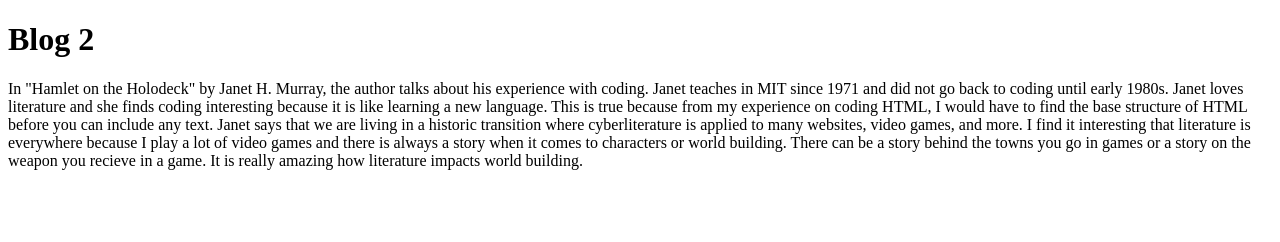
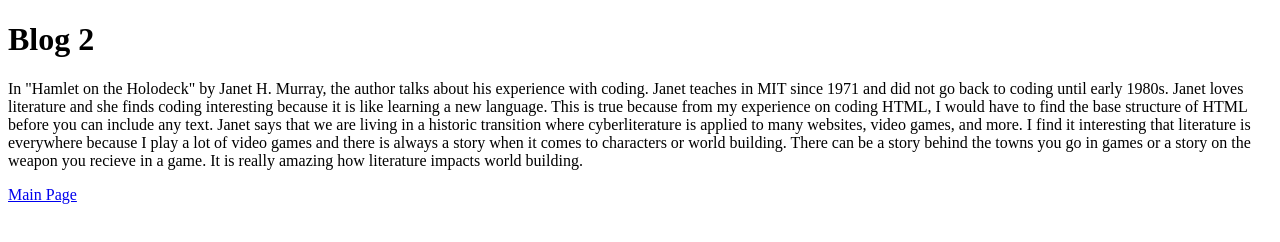
Before and after one commit to ChaotixAT1534/xrDev, a plain HTML site: page blog2.html in a window 1280 px wide. Drawn offline with Linux system fonts and the light colour scheme.

Commit message:
Update blog2.html

```diff
--- a/blog2.html
+++ b/blog2.html
@@ -21,5 +21,6 @@
   There can be a story behind the towns you go in games or a story
   on the weapon you recieve in a game. It is really amazing how literature
   impacts world building. </p>
+  <p><a href="index.html">Main Page</a></p>
   </body>
 </html>
```
